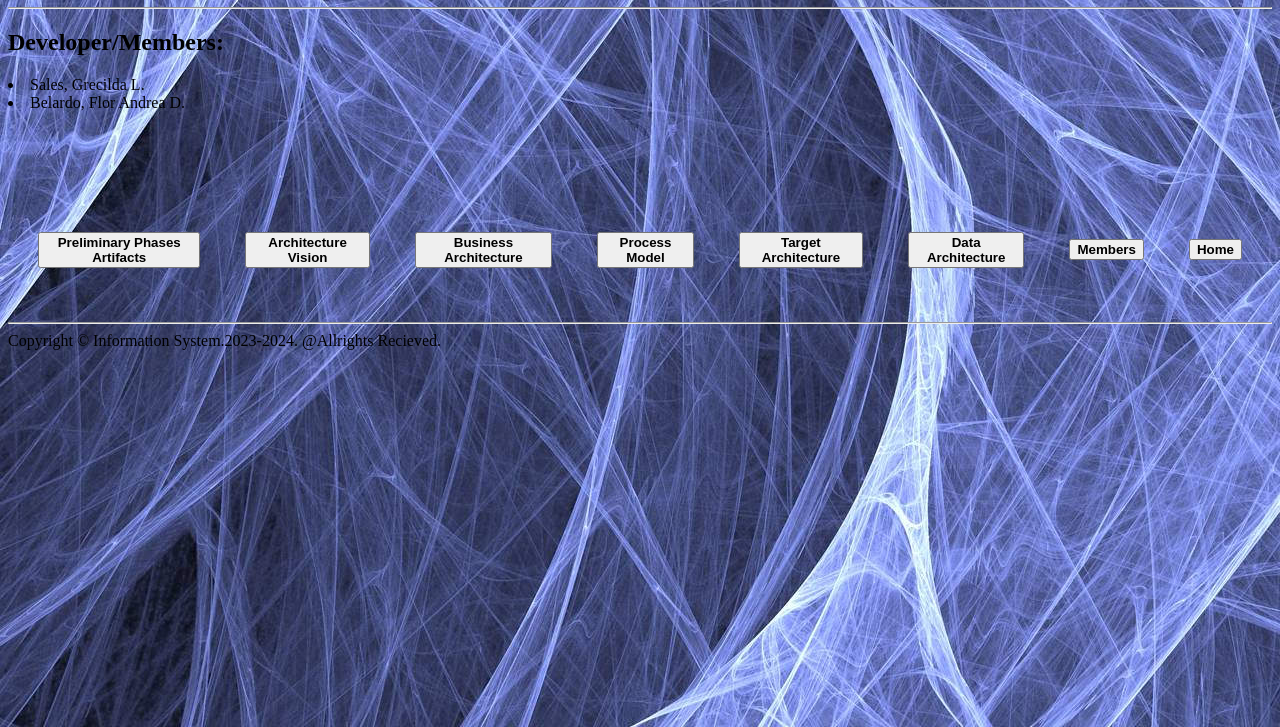
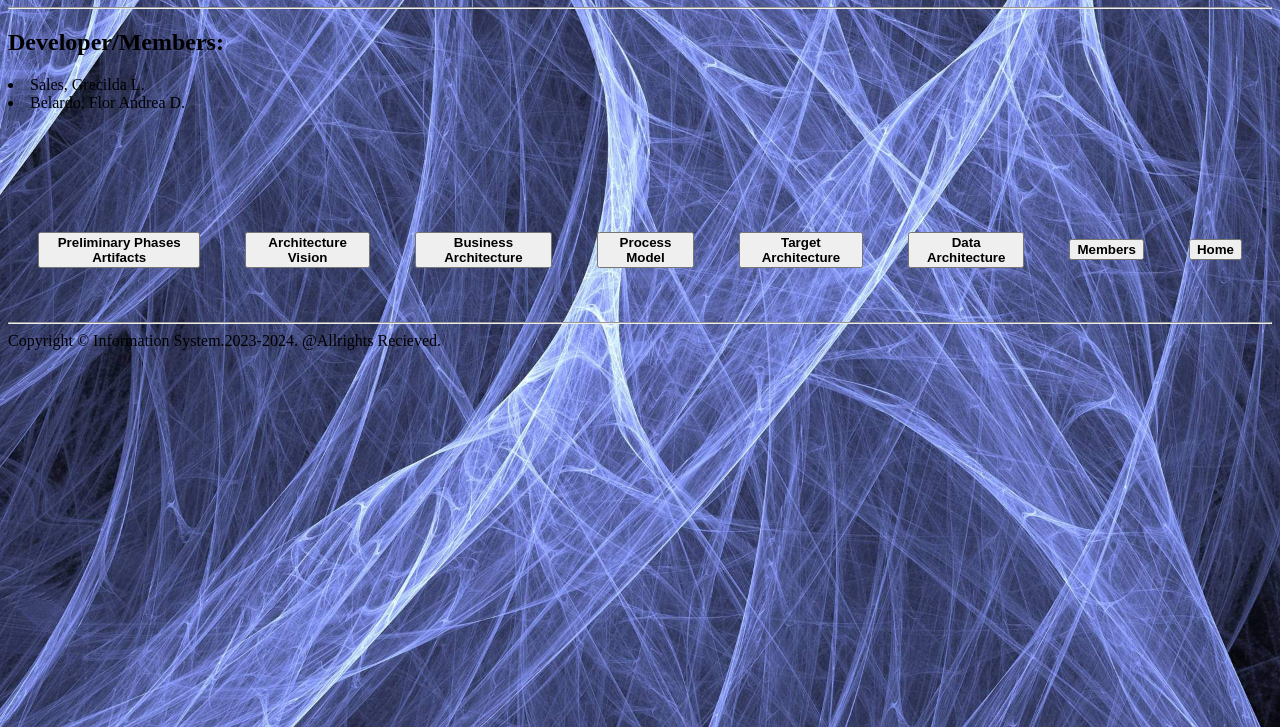
Before and after one commit to arielpana/floracebakery, a plain HTML site: page Developer-Members.html in a window 1280 px wide. Shown: the part 73-800 px from the top of the page. Drawn offline with Linux system fonts and the light colour scheme.

Commit message:
Update Developer-Members.html

```diff
--- a/Developer-Members.html
+++ b/Developer-Members.html
@@ -10,6 +10,16 @@
 <title>
 	Data Architecture
 </title>
+
+
+	<style>
+body{
+
+	background-repeat: no-repeat;
+	background-size: 100% 100%;
+	background-attachment: fixed;
+}
+</style>
 
 <body background= "High-Quality-Purple-Web-Background.jpg" title="Come and Bites!">
 
```
